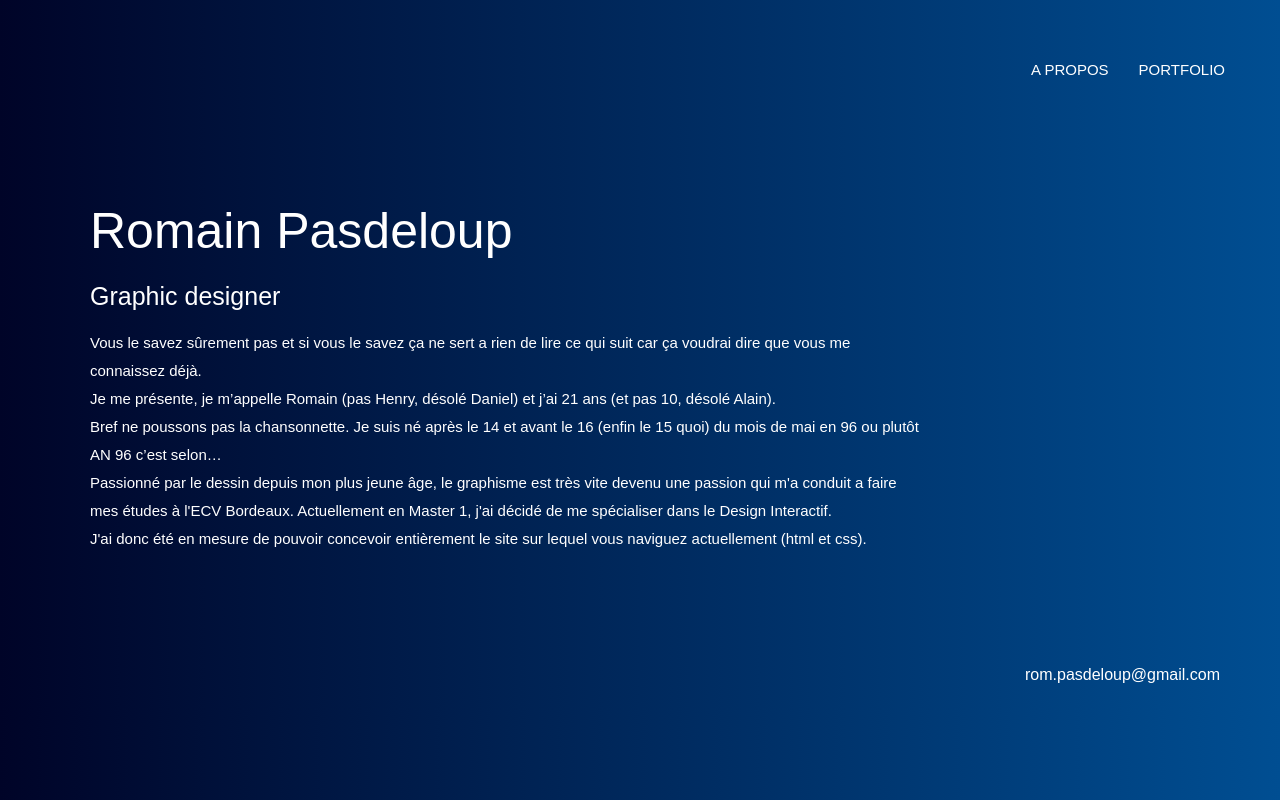
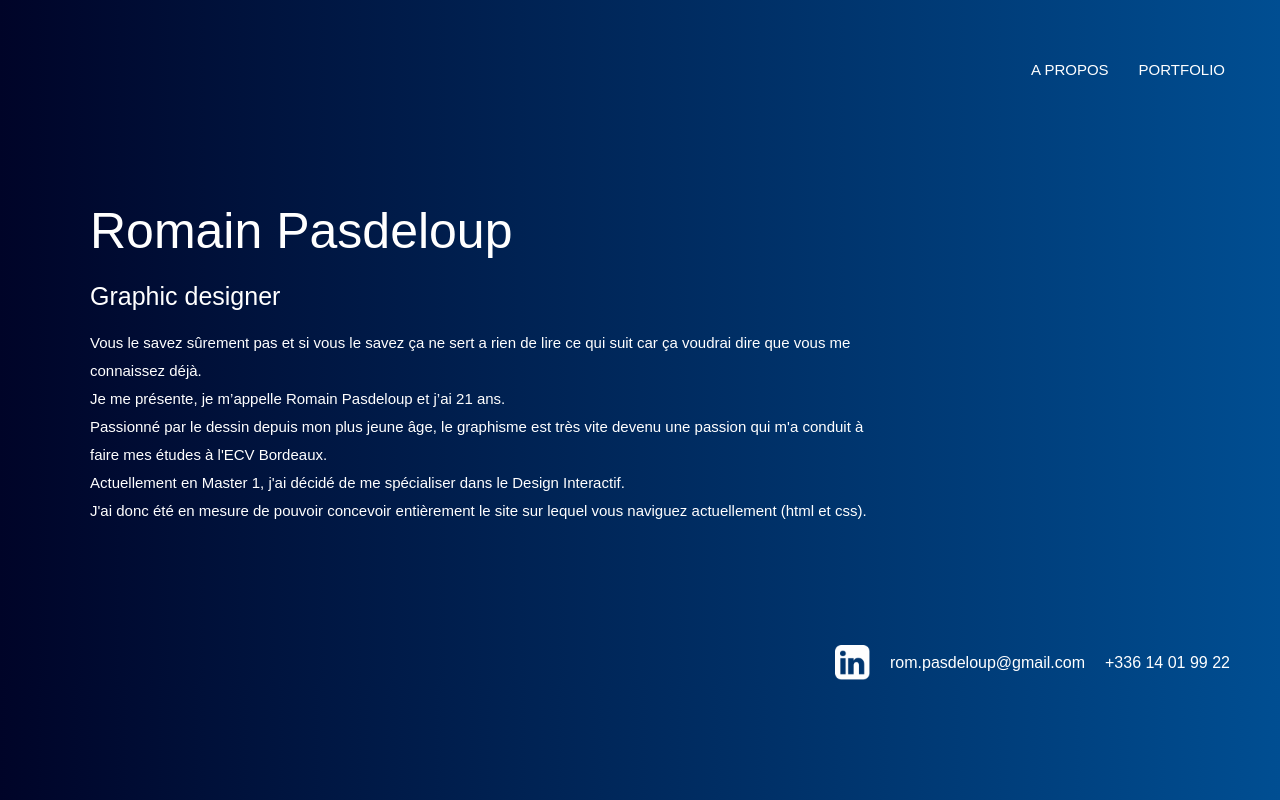
Before and after one commit to romainpasdeloup/Site_romain, a plain HTML site: page index.html in a window 1280 px wide. Drawn offline with Linux system fonts and the light colour scheme.

Commit message:
the last one
for now

```diff
--- a/index.html
+++ b/index.html
@@ -27,14 +27,15 @@
 
     <p class="welcome__info">
       Vous le savez sûrement pas et si vous le savez ça ne sert a rien de lire ce qui suit car ça voudrai dire que vous me connaissez déjà.<br>
-      Je me présente, je m’appelle Romain (pas Henry, désolé Daniel) et j’ai 21 ans (et pas 10, désolé Alain).<br> Bref ne poussons pas la chansonnette.
-      Je suis né après le 14 et avant le 16 (enfin le 15 quoi) du mois de mai en 96 ou plutôt AN 96 c’est selon…<br>
-      Passionné par le dessin depuis mon plus jeune âge, le graphisme est très vite devenu une passion qui m'a conduit a faire mes études à l'ECV Bordeaux. Actuellement en Master 1, j'ai décidé de me spécialiser dans le Design Interactif.<br>
+      Je me présente, je m’appelle Romain Pasdeloup et j’ai 21 ans.<br>
+      Passionné par le dessin depuis mon plus jeune âge, le graphisme est très vite devenu une passion qui m'a conduit à faire mes études à l'ECV Bordeaux. <br>Actuellement en Master 1, j'ai décidé de me spécialiser dans le Design Interactif.<br>
       J'ai donc été en mesure de pouvoir concevoir entièrement le site sur lequel vous naviguez actuellement (html et css).
 </p>
 
     <footer>
-      <p class="mailaccueil"><a href="mailto:rom.pasdeloup@gmail.com">rom.pasdeloup@gmail.com</p>
+      <div class="linkdin"><a href="https://www.linkedin.com/in/romain-pasdeloup-360a33156/"><img class="picto" src="styles/images/picto_linkdin.png" alt="pictrogramme"></a></div>
+      <div class="mail"><p><a href="mailto:rom.pasdeloup@gmail.com">rom.pasdeloup@gmail.com</a></p></div>
+      <div class="num"><p>+336 14 01 99 22</p></div>
     </footer>
 
 
--- a/styles/main.css
+++ b/styles/main.css
@@ -24,7 +24,7 @@ body {
 
 .welcome__info {
     display: block;
-    width: 65%;
+    width: 62%;
     line-height: 28px;
     font-size: 15px;
     color: white;
@@ -355,17 +355,11 @@ video {
   padding: 20px;
 }
 
-.mailaccueil {
+footer {
   display: flex;
+  flex-wrap: wrap;
   justify-content: flex-end;
-  padding-top: 13vh;
-  padding-right: 50px;
-}
-
-footer p {
-  display: flex;
-  justify-content: flex-end;
-  padding-top: 2vh;
+  padding-top: 15vh;
   padding-right: 50px;
 }
 
@@ -374,6 +368,21 @@ footer a {
   text-decoration: none;
   color: white;
   padding: 10px;
+}
+
+.num {
+  font-size: 16px;
+  color: white;
+  padding-top: 10px;
+}
+
+.mail {
+  padding-top: 10px;
+  padding-right: 10px;
+}
+
+.picto {
+  height: 35px;
 }
 
 .snip1491 {
```
Also changed, not shown: styles/images/picto_linkdin.png (added), styles/images/picto_linkdin.svg (added).
